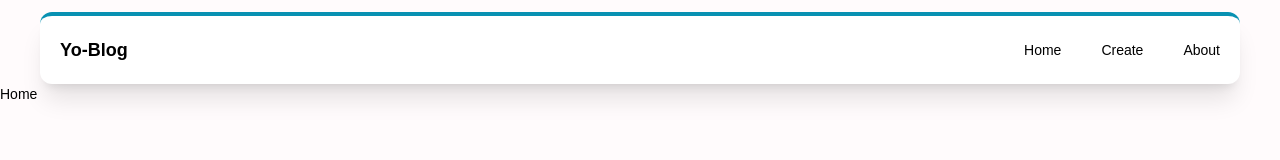
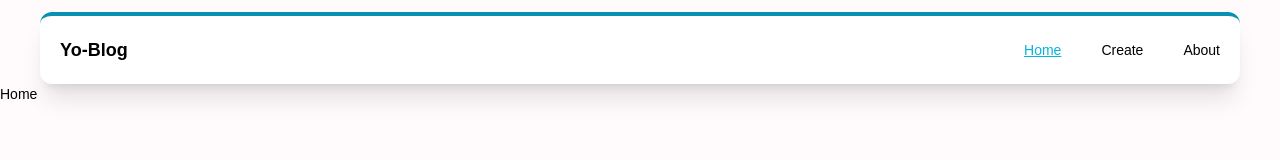
Before and after one commit to AmaduKamara/yo-blog, a React (Create React App) app: page / in a window 1280 px wide. Shown: the top 160 px of the page. Built offline with nearby package versions, Linux system fonts and the light colour scheme.

Commit message:
Use active and setActive props and set active color on active link

```diff
--- a/src/components/Header.jsx
+++ b/src/components/Header.jsx
@@ -1,19 +1,37 @@
 import React from "react";
 import { Link } from "react-router-dom";
 
-const Header = () => {
+const Header = ({ active, setActive }) => {
   return (
     <header>
       <nav className="bg-white w-[1200px] mx-auto shadow-xl rounded-l-xl rounded-r-xl py-5 pl-5 flex items-center justify-between border-t-4 border-cyan-600 mt-3 sticky top-0">
         <h1 className="text-lg font-semibold">Yo-Blog</h1>
         <ul className="flex items-center">
-          <Link to="/" className="mx-5">
+          <Link
+            to="/"
+            className={`mx-5 ${
+              active === "home" ? "text-cyan-500 underline" : ""
+            }`}
+            onClick={() => setActive("home")}
+          >
             Home
           </Link>
-          <Link to="/create" className="mx-5">
+          <Link
+            to="/create"
+            className={`mx-5 ${
+              active === "create" ? "text-cyan-500 underline" : ""
+            }`}
+            onClick={() => setActive("create")}
+          >
             Create
           </Link>
-          <Link to="/about" className="mx-5">
+          <Link
+            to="/about"
+            className={`mx-5 ${
+              active === "about" ? "text-cyan-500 underline" : ""
+            }`}
+            onClick={() => setActive("about")}
+          >
             About
           </Link>
         </ul>
```
